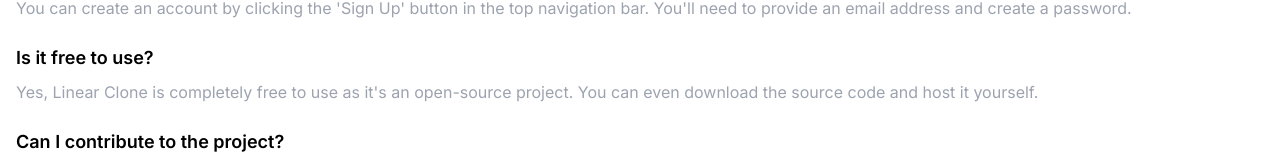
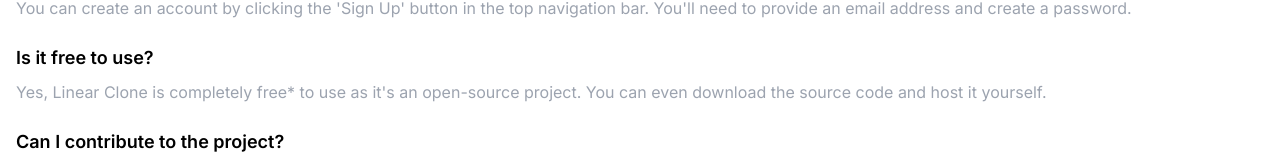
Before and after one commit to swedenSnow/mode, a Next.js app: page /faq in a window 1280 px wide. Shown: the part 236-404 px from the top of the page. Built offline with nearby package versions, Linux system fonts and the light colour scheme.

Commit message:
chore: copy

```diff
--- a/app/(marketing)/faq/page.tsx
+++ b/app/(marketing)/faq/page.tsx
@@ -19,7 +19,7 @@
 
                 <FAQItem
                     question="Is it free to use?"
-                    answer="Yes, Linear Clone is completely free to use as it's an open-source project. You can even download the source code and host it yourself."
+                    answer="Yes, Linear Clone is completely free* to use as it's an open-source project. You can even download the source code and host it yourself."
                 />
 
                 <FAQItem
```
